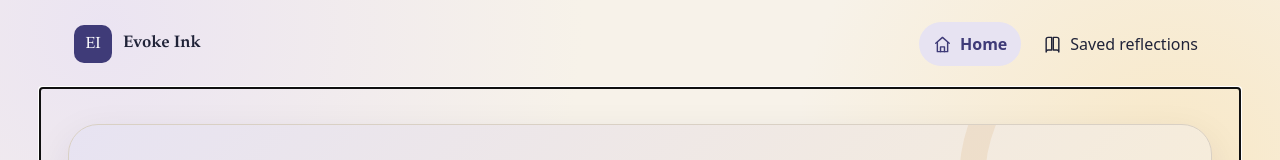
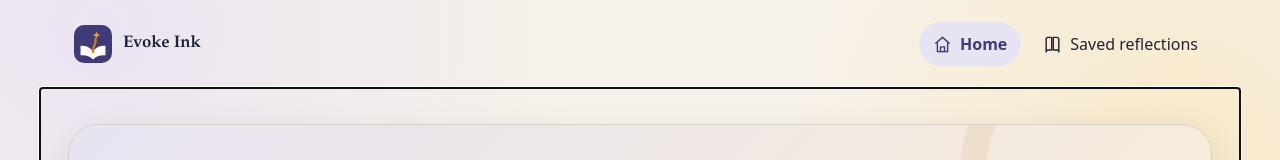
Before and after one commit to hiteshpatwari/EvokeInkApp, a Next.js app: page / in a window 1280 px wide. Shown: the top 160 px of the page. Built offline with nearby package versions, Linux system fonts and the light colour scheme.

Commit message:
feat: add Evoke Ink logo and align library

```diff
--- a/src/app/globals.css
+++ b/src/app/globals.css
@@ -127,11 +127,9 @@ html[data-native-app="true"] .topbar {
   top: 0;
   z-index: 60;
 }
-html[data-native-app="true"] .brand-button span {
+html[data-native-app="true"] .brand-mark {
   -webkit-text-size-adjust: none;
-  font-size: 10px;
   height: 3.5em;
-  overflow: hidden;
   text-size-adjust: none;
   width: 3.5em;
 }
@@ -151,17 +149,32 @@ html[data-native-app="true"] .topbar nav button {
   display: flex;
   gap: 11px;
 }
-.brand-button span {
+.brand-mark {
   align-items: center;
   background: var(--primary);
   border-radius: 10px;
-  color: white;
   display: inline-flex;
-  font-family:
-    Charter, "Iowan Old Style", "Palatino Linotype", Palatino, Georgia, serif;
   height: 38px;
   justify-content: center;
+  overflow: hidden;
   width: 38px;
+}
+.brand-mark svg {
+  display: block;
+  height: 100%;
+  width: 100%;
+}
+.brand-mark__page {
+  fill: #fffdf9;
+}
+.brand-mark__ink {
+  fill: none;
+  stroke: #c47a18;
+  stroke-linecap: round;
+  stroke-width: 4;
+}
+.brand-mark__spark {
+  fill: #e5a43e;
 }
 .brand-button strong {
   font-family:
@@ -220,7 +233,7 @@ html[data-native-app="true"] .topbar nav button {
 .page--review {
   max-width: 980px;
 }
-.page-intro--library {
+.page-intro.page-intro--library {
   background: linear-gradient(135deg, var(--primary-soft), #f7edd9 78%);
   border: 1px solid var(--line);
   border-radius: 30px;
@@ -228,6 +241,7 @@ html[data-native-app="true"] .topbar nav button {
   overflow: hidden;
   padding: clamp(32px, 5vw, 58px);
   position: relative;
+  max-width: none;
 }
 .page-intro--library::after {
   border: 22px solid rgb(196 122 24 / 10%);
--- a/src/components/AppShell.tsx
+++ b/src/components/AppShell.tsx
@@ -826,7 +826,19 @@ export function AppShell({ storage }: AppShellProps = {}) {
           aria-label="Evoke Ink"
           onClick={goHome}
         >
-          <span>EI</span>
+          <span className="brand-mark" aria-hidden="true">
+            <svg viewBox="0 0 64 64" focusable="false">
+              <path
+                className="brand-mark__page"
+                d="M11 35c8-1 15 2 21 9 6-7 13-10 21-9v16c-8-1-15 1-21 7-6-6-13-8-21-7z"
+              />
+              <path className="brand-mark__ink" d="M32 45c-2-9 7-12 4-22" />
+              <path
+                className="brand-mark__spark"
+                d="m38 11 1.8 4.2L44 17l-4.2 1.8L38 23l-1.8-4.2L32 17l4.2-1.8z"
+              />
+            </svg>
+          </span>
           <strong>Evoke Ink</strong>
         </button>
         <nav aria-label="Main navigation">
```
Also changed, not shown: .codex/state/WORKSTATE.md, src/app/icon.svg, 1 other file (tests, documents, lock files or other folders).
